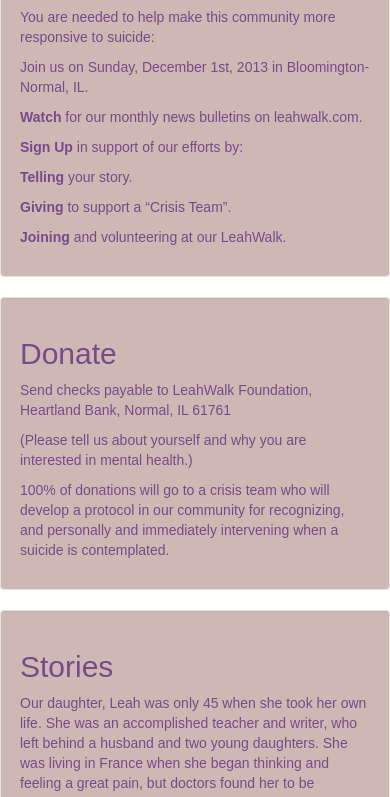
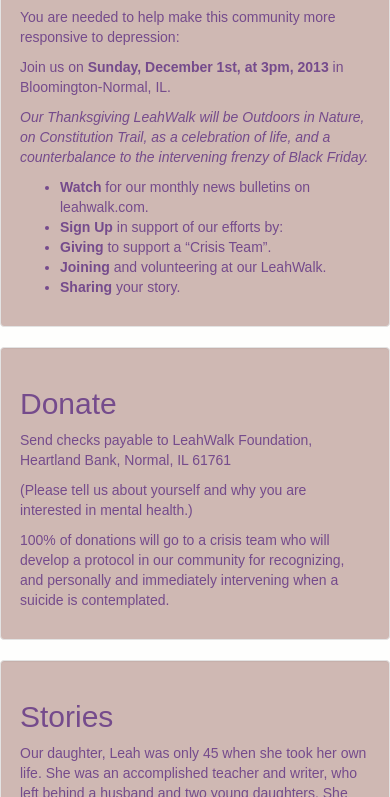
Before and after one commit to BrainBacon/leahwalk, a website: page app/index.html in a window 390 px wide. Shown: the part 778-1575 px from the top of the page. Drawn offline with nearby package versions, Linux system fonts and the light colour scheme; files that its build step writes are made by us from their sources.

Commit message:
Textual changes by request, minor css updates on footer and responsive layout

```diff
--- a/app/index.html
+++ b/app/index.html
@@ -30,7 +30,7 @@
 <body>
     <div class="container">
         <div class="row">
-            <div class="left-container col-md-9">
+            <div class="left-container col-lg-10 col-md-11 col-sm-12 col-xs-12">
                 <div class="wrapper">
                     <div class="content">
                         <div class="header jumbotron">
@@ -43,23 +43,24 @@
                             </div>
                         </div>
                         <div class="well">
-                            <!--(if target rev)>-->
-                                <img id="leah" src="/images/leah.jpg?v={{version}}&bt={{buildtime}}" />
-                            <!--<!(endif)-->
+                            <img id="leah" src="/images/leah.jpg" />
                             <h2>2nd Annual Leahwalk</h2>
                             <p>Have you lost someone to suicide? Would you like to honor that person? Will you stand up for mental health in our community?</p>
-                            <p>You are needed to help make this community more responsive to suicide:</p>
-                            <p>Join us on Sunday, December 1st, 2013 in Bloomington-Normal, IL.</p>
+                            <p>You are needed to help make this community more responsive to depression:</p>
+                            <p>Join us on <strong>Sunday, December 1st, at 3pm, 2013</strong> in Bloomington-Normal, IL.</p>
+                            <p><em>Our Thanksgiving LeahWalk will be Outdoors in Nature, on Constitution Trail, as a celebration of life, and a counterbalance to the intervening frenzy of Black Friday.</em></p>
                             <div class="clearfix"></div>
-                            <p><strong>Watch</strong> for our monthly news bulletins on leahwalk.com.</p>
-                            <p><strong>Sign Up</strong> in support of our efforts by:</p>
-                            <p><strong>Telling</strong> your story.</p>
-                            <p><strong>Giving</strong> to support a “Crisis Team”.</p>
-                            <p><strong>Joining</strong> and volunteering at our LeahWalk.</p>
+                            <ul>
+                                <li><strong>Watch</strong> for our monthly news bulletins on leahwalk.com.</li>
+                                <li><strong>Sign Up</strong> in support of our efforts by:</li>
+                                <li><strong>Giving</strong> to support a “Crisis Team”.</li>
+                                <li><strong>Joining</strong> and volunteering at our LeahWalk.</li>
+                                <li><strong>Sharing</strong> your story.</li>
+                            </ul>
                         </div>
                         <div class="well">
                             <h2>Donate</h2>
-                            <p> Send checks payable to LeahWalk Foundation, Heartland Bank, Normal, IL 61761</p>
+                            <p>Send checks payable to LeahWalk Foundation, Heartland Bank, Normal, IL 61761</p>
                             <p>(Please tell us about yourself and why you are interested in mental health.)</p>
                             <p>100% of donations will go to a crisis team who will develop a protocol in our community for recognizing, and personally and immediately intervening when a suicide is contemplated.</p>
                         </div>
@@ -81,15 +82,13 @@
                         <div class="clearfix"></div>
                         <footer>
                             <hr />
-                            <!--(if target rev)>-->
-                                <img class="hidden-xs" id="flower" src="/images/leahwalk-small.png?v={{version}}&bt={{buildtime}}" />
-                            <!--<!(endif)-->
+                            <img class="hidden-xs" id="flower" src="/images/leahwalk-small.png" />
                             <p>&copy; Brian Jesse <span id="copy">2012</span></p>
                         </footer>
                     </div>
                 </div>
             </div>
-            <div class="col-md-3 hidden-xs"></div>
+            <div class="col-lg-2 col-md-1 hidden-sm hidden-xs"></div>
         </div>
     </div>
     <script>document.getElementById('copy').innerText=new Date().getFullYear();</script>
--- a/package.json
+++ b/package.json
@@ -1,6 +1,6 @@
 {
   "name": "leahwalk",
-  "version": "2.0.0",
+  "version": "2.0.1",
   "devDependencies": {
     "grunt": "~0.4.1",
     "grunt-contrib-copy": "~0.4.1",
```
